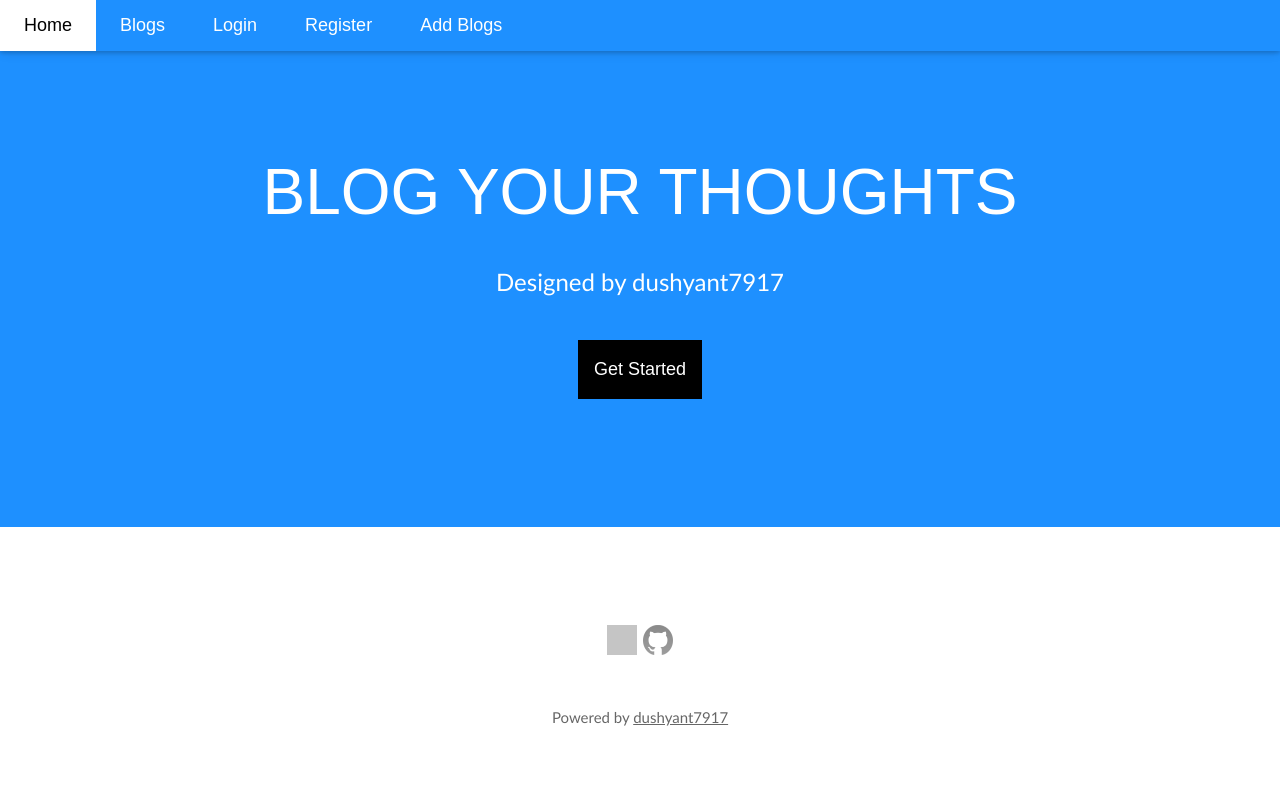
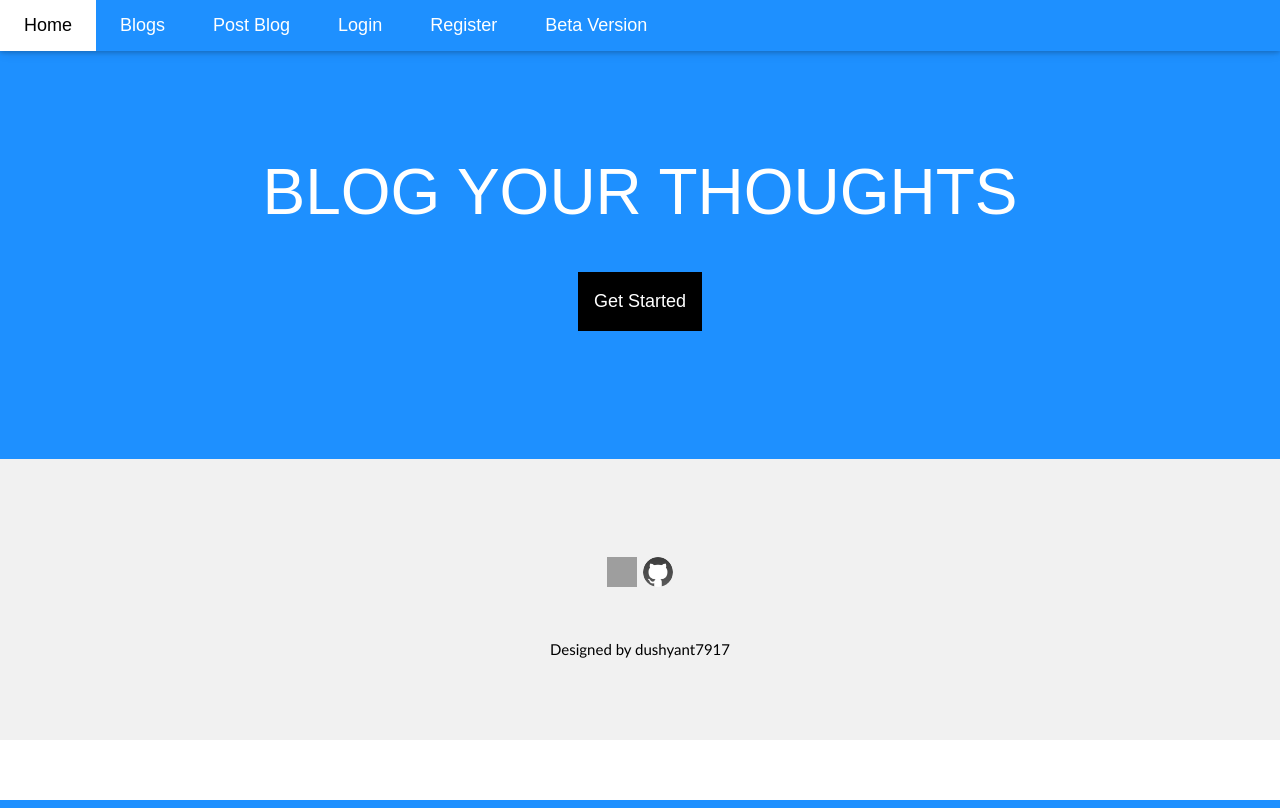
Before and after one commit to dushyant7917/Blog-Web-App, a Flask app: page / in a window 1280 px wide. Run offline with Flask 2, Linux system fonts and the light colour scheme; some web fonts are replaced; grey boxes are pictures that could not be loaded.

Commit message:
Update index.html

```diff
--- a/templates/index.html
+++ b/templates/index.html
@@ -2,11 +2,16 @@
 <html>
 <title>dushyant7917 BLOG</title>
 <meta charset='utf-8'>
-<meta name="viewport" content="width=device-width, initial-scale=1">
+<meta name="viewport" content="width=device-width, initial-scale=1.0">
+<meta name="HandheldFriendly" content="True">
+<meta name="MobileOptimized" content="320">
+<link rel="shortcut icon" type="image/x-icon" href="/static/blog.png">
 <link rel="stylesheet" href="/static/indexStyle.css">
 <link rel="stylesheet" href="/static/indexGoogle1.css">
 <link rel="stylesheet" href="/static/indexGoogle2.css">
 <link rel="stylesheet" href="/static/indexCloudfare.css">
+<link rel="stylesheet" href="/static/fontAwesome.css">
+
 <style>
 body,h1,h2,h3,h4,h5,h6 {font-family: "Lato", sans-serif}
 .w3-navbar,h1,button {font-family: "Montserrat", sans-serif}
@@ -22,18 +27,19 @@
     </li>
     <li><a href="{{url_for('index')}}" class="w3-padding-large w3-white">Home</a></li>
     <li class="w3-hide-small"><a href="{{url_for('blog')}}" class="w3-padding-large w3-hover-white">Blogs</a></li>
+    <li class="w3-hide-small"><a href="{{url_for('addBlog')}}" class="w3-padding-large w3-hover-white">Post Blog</a></li>
     <li class="w3-hide-small"><a href="{{url_for('login')}}" class="w3-padding-large w3-hover-white">Login</a></li>
     <li class="w3-hide-small"><a href="{{url_for('register')}}" class="w3-padding-large w3-hover-white">Register</a></li>
-    <li class="w3-hide-small"><a href="{{url_for('addBlog')}}" class="w3-padding-large w3-hover-white">Add Blogs</a></li>
+    <li><a href="{{url_for('beta')}}" class="w3-padding-large w3-hover-white">Beta Version</a></li>
   </ul>
 
   <!-- Navbar on small screens -->
   <div id="navDemo" class="w3-hide w3-hide-large w3-hide-medium">
     <ul class="w3-navbar w3-left-align w3-large w3-black">
       <li><a class="w3-padding-large" href="{{url_for('blog')}}">Blogs</a></li>
+      <li><a class="w3-padding-large" href="{{url_for('addBlog')}}">Post Blogs</a></li>
       <li><a class="w3-padding-large" href="{{url_for('login')}}">Login</a></li>
       <li><a class="w3-padding-large" href="{{url_for('register')}}">Register</a></li>
-      <li><a class="w3-padding-large" href="{{url_for('addBlog')}}">Add Blogs</a></li>
     </ul>
   </div>
 </div>
@@ -41,19 +47,18 @@
 <!-- Header -->
 <header class="w3-container w3-red w3-center w3-padding-128">
   <h1 class="w3-margin w3-jumbo">BLOG YOUR THOUGHTS</h1>
-  <p class="w3-xlarge">Designed by dushyant7917</p>
   <a href="{{url_for('login')}}"><button class="w3-btn w3-padding-16 w3-large w3-margin-top">Get Started</button></a>
 </header>
 
 
 
 <!-- Footer -->
-<footer class="w3-container w3-padding-64 w3-center w3-opacity">
+<footer class="w3-container w3-padding-64 w3-center w3-light-grey">
   <div class="w3-xlarge w3-padding-32">
-    <a href="https://www.linkedin.com/in/dushyant7917" class="w3-hover-text-red"><img src="/static/in.png" height="30px" width="30px"></a>
-    <a href="https://github.com/dushyant7917" class="w3-hover-text-light-blue"><img src="/static/gh.png" height="30px" width="30px"></a>
+    <a href="https://www.linkedin.com/in/dushyant7917" class="w3-hover-text-light-blue"><img src="/static/in.png" height="30px" width="30px"></a>
+    <a href="https://github.com/dushyant7917" class="w3-hover-text-light-blue"><img class="w3-circle" src="/static/gh.png" height="30px" width="30px"></a>
  </div>
- <p>Powered by <a href="https://github.com/dushyant7917" target="_blank">dushyant7917</a></p>
+ <p>Designed by dushyant7917</p>
 </footer>
 
 <script>
```
